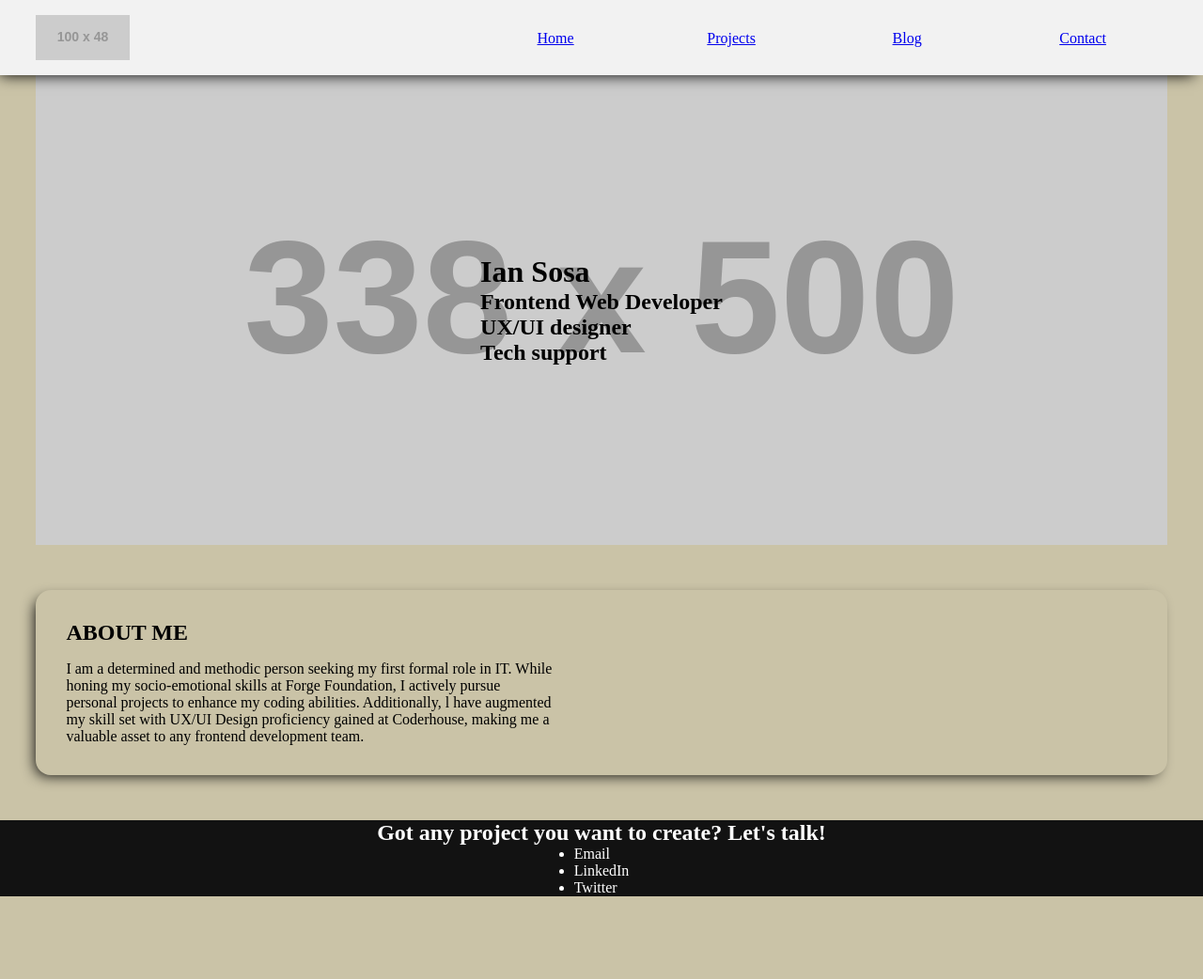
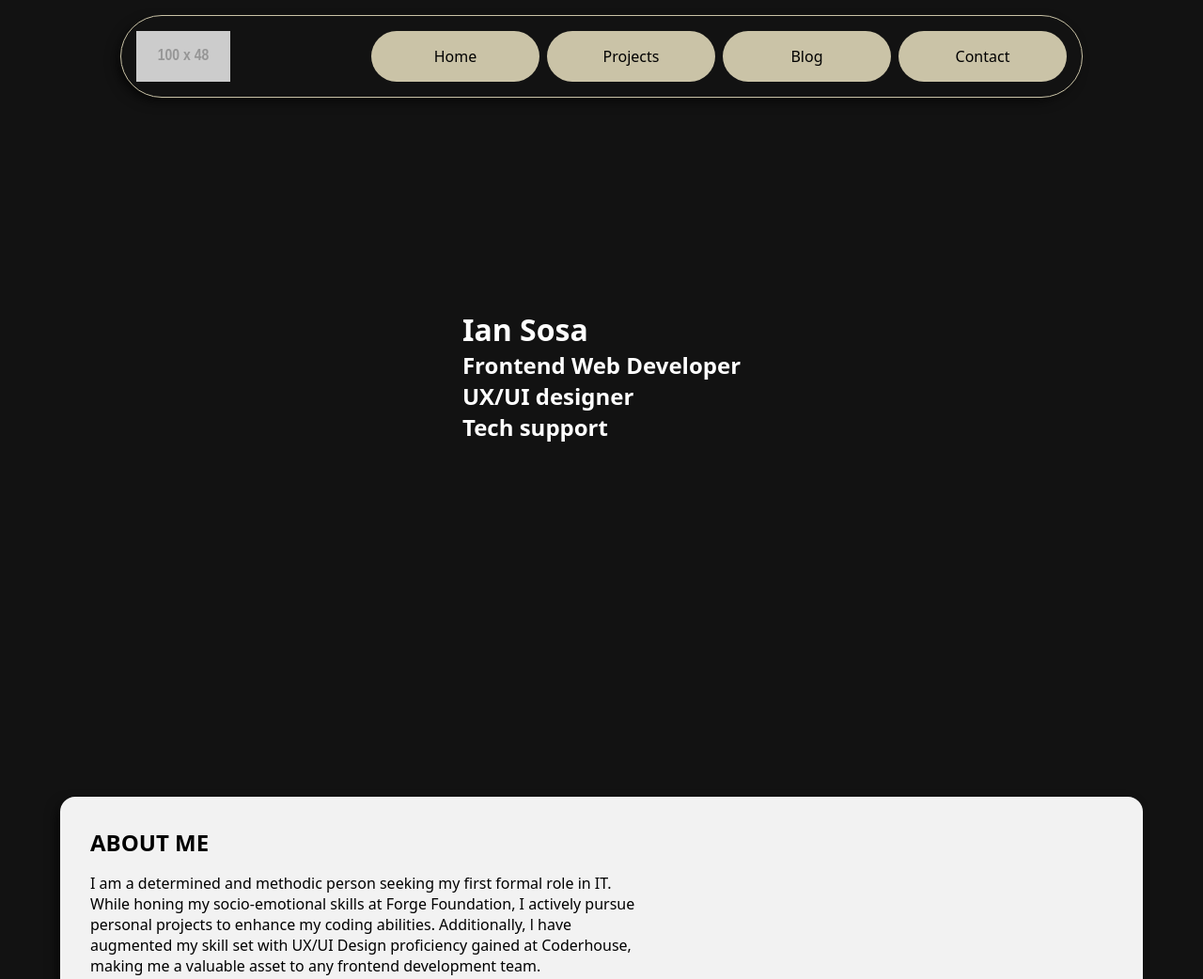
Before and after one commit to sosaian/Sosaian, a plain HTML site: page index.html in a window 1280 px wide. Shown: the top 1042 px of the page at 94% size. Before the commit the page ends 954 px from the top, so only its background shows below. Drawn offline with Linux system fonts and the light colour scheme; placeholder pictures from the web are drawn by us.

Commit message:
Improve styling of whole page

```diff
--- a/styles.css
+++ b/styles.css
@@ -40,13 +40,19 @@ input, button, textarea, select { font: inherit; }
 }
 /* ========================================================== */
 
+/*
+    MARK: GLOBAL VALUES
+*/
+
 html {
-    --clr-primary: #CAC3A7;
-    --clr-secondary: #121212;
-    --clr-accent: #F2F2F2;
-    --text-clr-primary: black;
-    --text-clr-secondary: white;
+    --clr-primary: #121212;
+    --clr-secondary: #F2F2F2;
+    --clr-accent: #CAC3A7;
+    --text-clr-primary: white;
+    --text-clr-secondary: black;
     --text-clr-accent: black;
+
+    font-family: system-ui, sans-serif;
 }
 
 body {
@@ -57,12 +63,18 @@ body {
 }
 
 header {
-    background-color: var(--clr-accent);
-    padding: 1rem 3vw;
     position: fixed;
-    width: 100%;
+    top: 1rem;
+    background-color: var(--clr-primary);
+    color: var(--text-clr-primary);
+    margin: 0 3vw;
+    padding: 2rem 1rem;
+    width: 94vw;
+    align-self: center;
     display: flex;
     flex-direction: column;
+    border-radius: 3rem;
+    border: solid 0.1rem var(--clr-accent);
     -webkit-box-shadow: -5px 5px 15px -5px #000000;
     box-shadow: -5px 5px 15px -5px #000000;
 }
@@ -78,25 +90,25 @@ header {
 #navbarLinks {
     margin-top: 1rem;
     width: 100%;
-    background-color: var(--clr-secondary);
-    color: var(--text-clr-secondary);
     display: none;
     flex-direction: column;
     gap: 0.5rem;
-    border-radius: 0 0 1rem 1rem;
+
 }
 
 #navbarLinks > a {
+    text-decoration: none;
+    background: var(--clr-accent);
+    color: var(--text-clr-accent);
     width: 100%;
     padding: 1rem 0;
-    height: 3rem;
     display: grid;
     place-items: center;
+    border-radius: 3rem;
 }
 
 /* Style navigation menu links */
 #topNavbar a {
-    color: white;
     padding: 1rem;
     text-decoration: none;
     font-size: 1rem;
@@ -107,9 +119,9 @@ header {
 
 /* Style the hamburger menu */
 #topNavbar a.icon {
-    background: var(--clr-primary);
-    color: var(--text-clr-primary);
-    border-radius: 1rem;
+    background: var(--clr-accent);
+    color: var(--text-clr-accent);
+    border-radius: 3rem;
 }
 
 /* Style the active link (or home/logo) */
@@ -119,23 +131,26 @@ header {
 }
 
 main {
-    margin: 0 3vw;
-    padding-top: 5rem;
+    margin: 0;
 }
 
 #heroContainer {
-    background-image: URL(https://placehold.co/338x500@2x);
+    /* background-image: URL(https://placehold.co/338x500@2x);
     background-size: cover;
-    background-position: center;
+    background-position: center; */
+    background: var(--clr-primary);
+    color: var(--text-clr-primary);
     width: auto;
-    height: 500px;
+    height: 100vh;
+    height: 100dvh;
     display: grid;
     place-items: center;
 }
 
-#aboutContainer{
-    background-color: var(--clr-primary);
-    margin-top: 3rem;
+#aboutContainer {
+    background-color: var(--clr-secondary);
+    color: var(--text-clr-secondary);
+    margin: 3rem 5vw 0 5vw;
     display: flex;
     flex-direction: column;
     gap: 1rem;
@@ -148,16 +163,42 @@ main {
 
 footer {
     margin-top: 3rem;
-    padding: 0 3vw;
-    background-color: var(--clr-secondary);
-    color: var(--text-clr-secondary);
+    padding: 0 3vw 5rem 3vw;
+    border-top: solid 0.2rem var(--clr-accent);
+    background-color: var(--clr-primary);
+    color: var(--text-clr-primary);
     display: flex;
     flex-direction: column;
-    align-items: center;
+    gap: 1rem;
 }
+
+footer > h2 { align-self: center; }
+
+footer > ul {
+    align-self: center;
+    list-style: none;
+    display: flex;
+    justify-content: center;
+    gap: 1rem;
+    width: 90vw;
+}
+
+footer > ul > li {
+    cursor: pointer;
+    min-height: 3rem;
+    width: 33%;
+    display: grid;
+    place-items: center;
+}
+
+/*
+    MARK: MEDIA QUERIES
+*/
 
 @media (min-width: 1200px) {
     header {
+        width: 80vw;
+        padding: 1rem 1rem;
         flex-direction: row;
         justify-content: space-between;
     }
@@ -175,8 +216,7 @@ footer {
         margin-top: 0;
         display: flex;
         flex-direction: row;
-        border-radius: 0;
-        background-color: var(--clr-accent);
-        color: var(--text-clr-accent);
     }
+
+    footer > ul > li { width: 33%; }
 }
```
